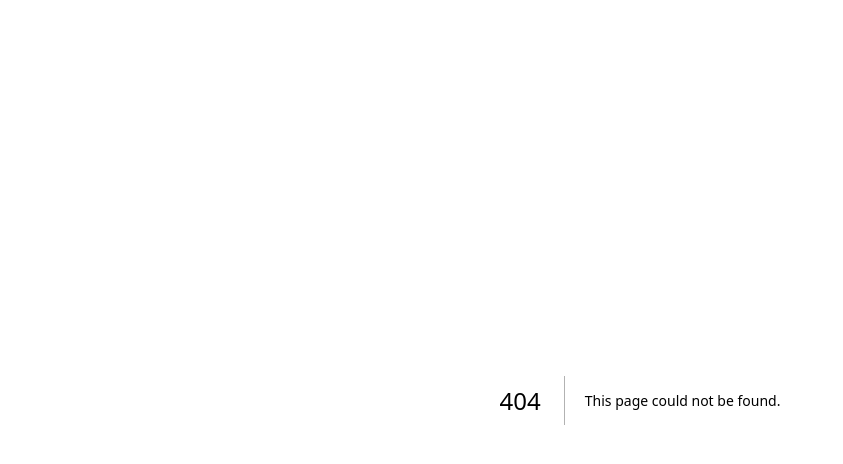
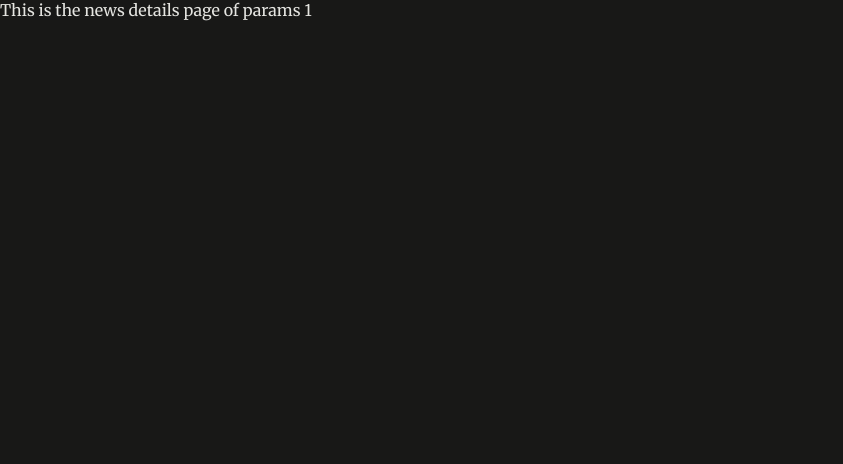
Before and after one commit to Muhammad0320/paper, a Next.js app: page /news/1 in a window 1280 px wide. Before the commit this address had no page. Shown: the top 464 px of the page, without its empty margins (0-843 px from the left). Built offline with nearby package versions, Linux system fonts and the light colour scheme.

Commit message:
chore: update page js

```diff
--- /dev/null
+++ b/app/news/[newsDetails]/page.jsx
@@ -0,0 +1,7 @@
+function NewsDetailsPage({ params }) {
+  return (
+    <div>This is the news details page of params {params.newsDetails}</div>
+  );
+}
+
+export default NewsDetailsPage;
--- /dev/null
+++ b/app/news/page.jsx
@@ -0,0 +1,5 @@
+function NewsPage() {
+  return <div>This is ther fucking news page</div>;
+}
+
+export default NewsPage;
```
